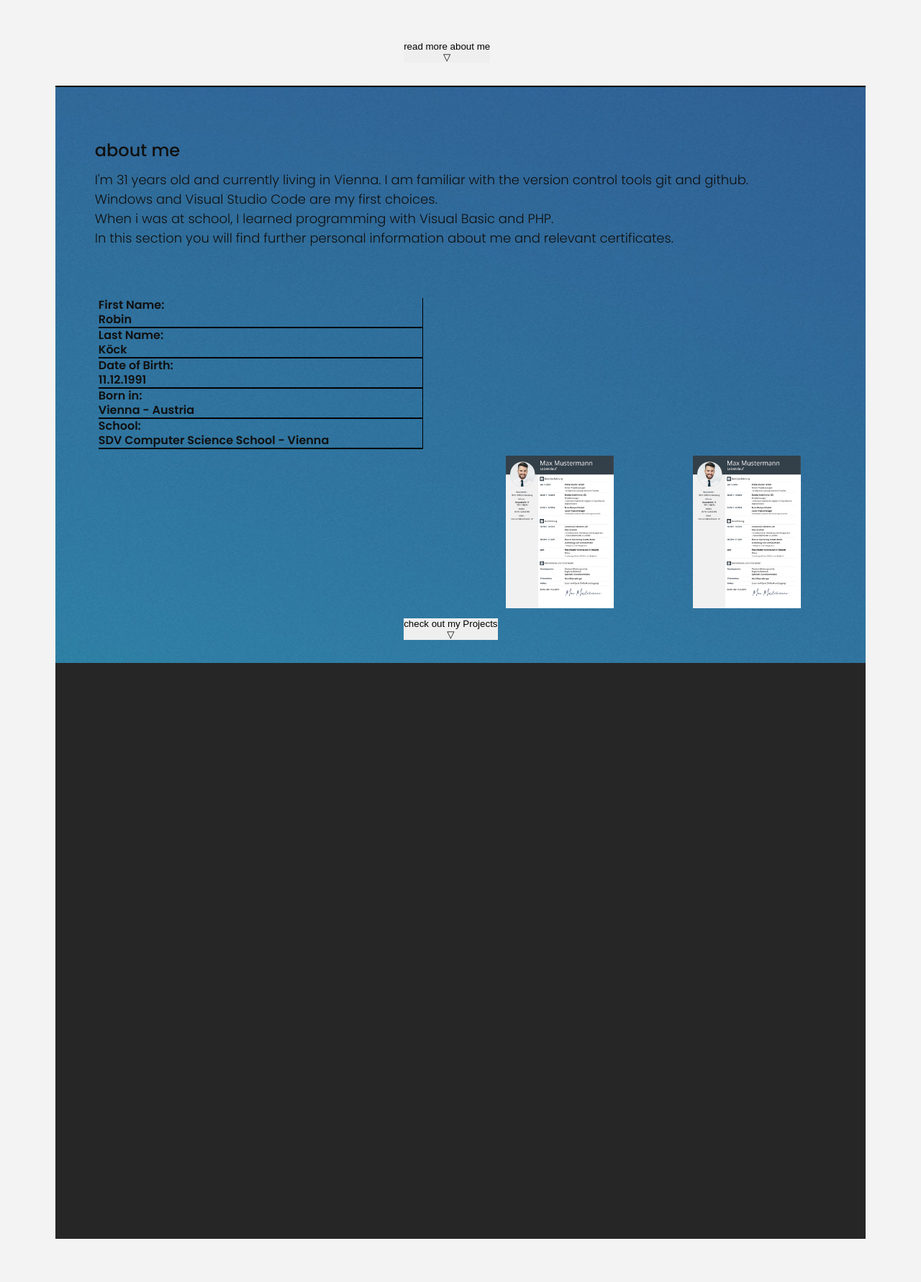
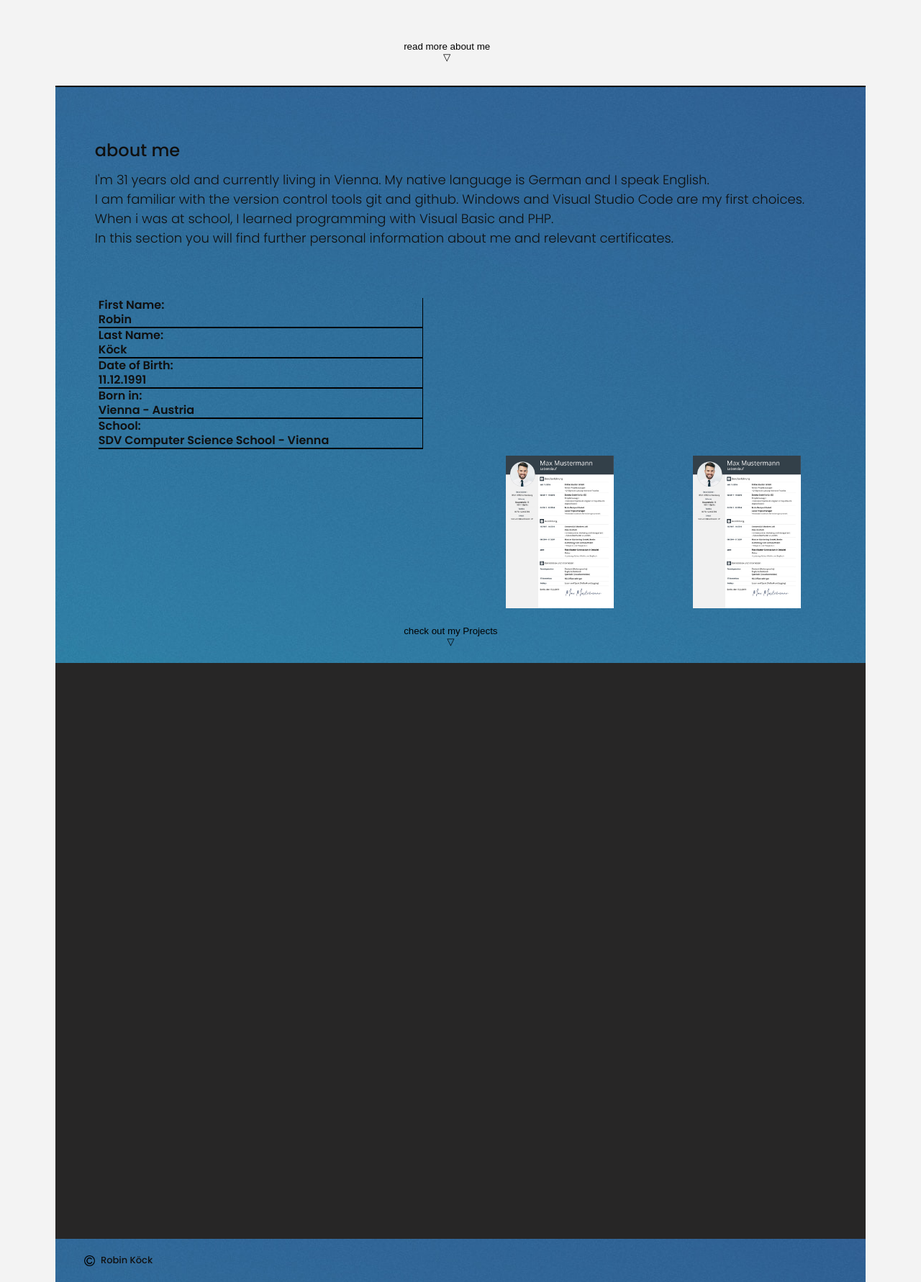
Before and after one commit to RobinJS1190/homepage, an Angular app: page / in a window 1280 px wide. Shown: the part 681-2462 px from the top of the page at 72% size. Before the commit the page ends 2402 px from the top, so only its background shows below. Built offline with nearby package versions, Linux system fonts and the light colour scheme.

Commit message:
preparing section3, adding images

```diff
--- a/src/app/app.component.html
+++ b/src/app/app.component.html
@@ -9,9 +9,6 @@
       <li class="nav__item">
         <a class="nav__link" href="#section--2">My Projects</a>
       </li>
-      <!-- <li class="nav__item">
-      <a class="nav__link" href="#section--3">kontact me</a>
-    </li> -->
       <li class="nav__item">
         <a class="nav__link nav__link--btn btn--show-modal" href="#">contact</a>
         <a><img src="" /></a>
@@ -44,16 +41,15 @@
   <div class="title">
     <h4 id="about_me_title">about me</h4>
   </div>
-  <!-- <div class="about_me_text"> -->
   <p class="about_me_text">
-    I'm 31 years old and currently living in Vienna. I am familiar with the
-    version control tools git and github.<br />
-    Windows and Visual Studio Code are my first choices. <br />
+    I'm 31 years old and currently living in Vienna. My native language is
+    German and I speak English. <br />
+    I am familiar with the version control tools git and github. Windows and
+    Visual Studio Code are my first choices. <br />
     When i was at school, I learned programming with Visual Basic and PHP.<br />
     In this section you will find further personal information about me and
     relevant certificates.
   </p>
-  <!-- </div> -->
   <ul id="about_me_list">
     <li>
       First Name: <br />
@@ -82,8 +78,20 @@
     src="../assets/images/lebenslauf.jpg"
     alt="zertifikat"
   />
-  <div class="next_page">
-    <button class="about_me_button">check out my Projects<br />▽</button>
+  <div class="next_page2">
+    <button class="my_projects">check out my Projects<br />▽</button>
   </div>
 </section>
+<!-- 3rd Section-->
 <section class="section" id="section-3"></section>
+<!--4th Section-->
+<section class="section-4>">
+  <nav class="bottom">
+    <img
+      class="copyright_logo"
+      src="../assets/logos/copyright.png"
+      alt="copyright"
+    />
+    <h4 id="bottom_name">Robin Köck</h4>
+  </nav>
+</section>
--- a/src/app/app.component.scss
+++ b/src/app/app.component.scss
@@ -6,7 +6,6 @@
 }
 
 .title {
-  // position: relative;
   top: 3rem;
   left: 5rem;
   object-position: center;
@@ -16,7 +15,6 @@
 
 h1 {
   font-size: 2.5rem;
-  // line-height: 1.35;
 }
 
 h4 {
@@ -33,12 +31,11 @@ h4 {
   justify-content: space-between;
   align-items: center;
   height: 9rem;
-  // width: 100%;
+  width: 100%;
   z-index: 100;
   border-bottom: 1px solid black;
   border-left: 1px solid black;
   border-right: 1px solid black;
-  // opacity: 0;
 }
 
 .logo {
@@ -95,8 +92,6 @@ h4 {
 
 #section-1 {
   border-bottom: 1px solid black;
-  // border-left: 1px solid black;
-  // border-right: 1px solid black;
 }
 
 #skills_title {
@@ -108,14 +103,11 @@ h4 {
   position: relative;
   left: 5rem;
   top: 7rem;
-  // font-size: large;
-  // text-decoration: underline;
   width: 500px;
 }
 
 .coding_languages {
   width: 150px;
-  // margin-left: 2rem;
   list-style-type: none;
   font-size: medium;
   font-weight: 800;
@@ -166,15 +158,14 @@ h4 {
 }
 
 .coding_languages li:hover {
-  // background-color: rgb(167, 164, 164);
   color: rgb(7, 7, 198);
+  cursor: pointer;
 }
 
 .my_picture {
-  // bild
   position: absolute;
   top: 17rem;
-  right: 11rem;
+  right: 5rem;
   box-shadow: 0 0.6rem 1.5rem rgba(0, 0, 0, 0.7);
 }
 
@@ -187,21 +178,20 @@ h4 {
 
 .about_me_button {
   border: none;
+  background-color: transparent;
 }
 
 .about_me_button:hover {
   color: rgb(7, 7, 198);
   font-size: large;
+  cursor: pointer;
 }
 
 // Section 2 / about me
 
 #section-2 {
-  // height: 100vh;
-  // padding: 15rem 3rem;
   background-image: url(../../img/img1.jpg);
   border-top: 1px solid rgb(0, 0, 0);
-  // transition: transform 1s, opacity 1s;
 }
 
 #about_me_title {
@@ -249,10 +239,30 @@ h4 {
 
 .zeugnis:hover {
   width: 180px;
+  cursor: pointer;
 }
 
 .zertifikat:hover {
   width: 180px;
+  cursor: pointer;
+}
+
+.next_page2 {
+  position: absolute;
+  object-position: center;
+  bottom: 2rem;
+  left: 43%;
+}
+
+.my_projects {
+  border: none;
+  background-color: transparent;
+}
+
+.my_projects:hover {
+  color: rgb(7, 7, 198);
+  font-size: large;
+  cursor: pointer;
 }
 
 // Section 3
@@ -260,3 +270,31 @@ h4 {
 #section-3 {
   background-color: rgb(39, 38, 38);
 }
+
+// Section 4
+
+.section-4 {
+  position: relative;
+  height: 10vh;
+}
+
+.bottom {
+  background-image: url(../../img/img1.jpg);
+  background-color: gray;
+  display: flex;
+  object-position: center;
+  justify-content: space-between;
+  align-items: center;
+  height: 6rem;
+}
+
+.copyright_logo {
+  height: 1.5rem;
+  margin-left: 4rem;
+}
+
+#bottom_name {
+  font-size: small;
+  position: absolute;
+  left: 14rem;
+}
```
Also changed, not shown: src/assets/logos/copyright.png (added).
